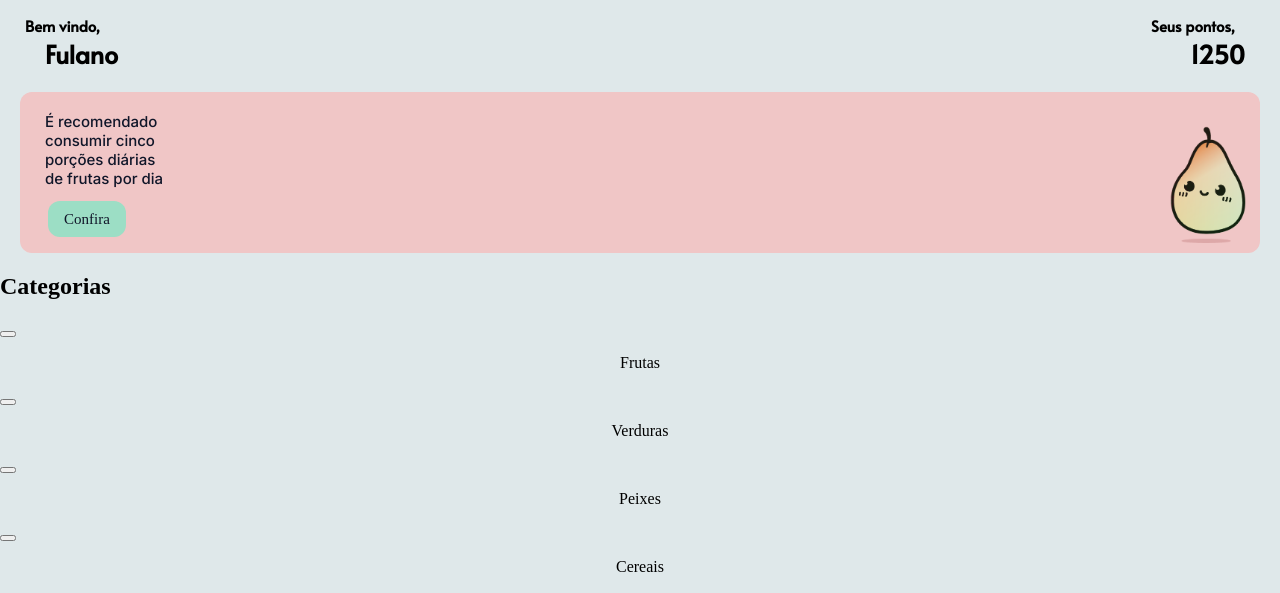
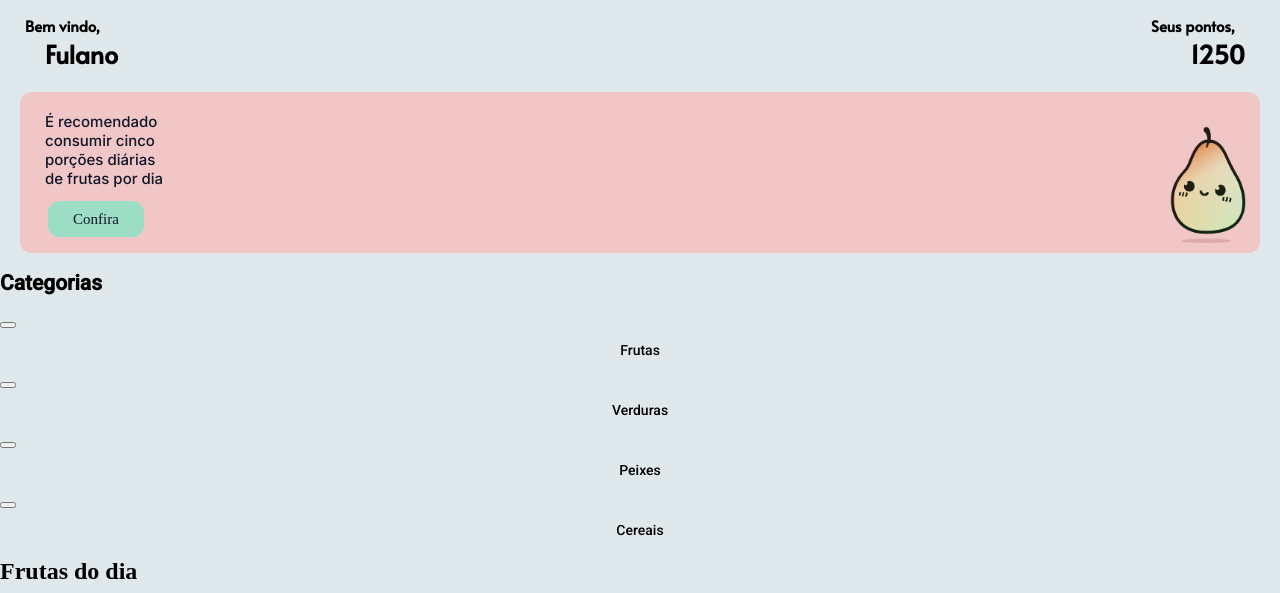
Before and after one commit to 0xPaulo/pwa-projeto-teste, a plain HTML site: page index.html in a window 1280 px wide. Shown: the top 593 px of the page. Drawn offline with Linux system fonts and the light colour scheme.

Commit message:
query-fix1

```diff
--- /dev/null
+++ b/style/categorias.css
@@ -0,0 +1,6 @@
+.categorias{
+  font-family: Roboto;
+  font-size: 14px;
+  font-style: normal;
+  font-weight: 500;
+}
--- a/style/noticia.css
+++ b/style/noticia.css
@@ -36,7 +36,7 @@ body {
 .botao-noticia a {
   background-color: var(--confira);
   text-decoration: none;
-  padding: 10px 16px;
+  padding: 10px 25px;
   color: var(--letra);
   font-weight: 500;
   font-size: 15px;
@@ -54,3 +54,9 @@ body {
   position: relative;
   top: 5px;
 }
+
+@media (max-width: 304px) {
+  .noticia {
+    padding: 0px 25px 35px 25px;
+  }
+}
--- a/style/style.css
+++ b/style/style.css
@@ -2,6 +2,7 @@
 @import url(noticia.css);
 @import url(cadastro.css);
 @import url(login.css);
+@import url(categorias.css);
 
 html{
   margin: 0px;
```
